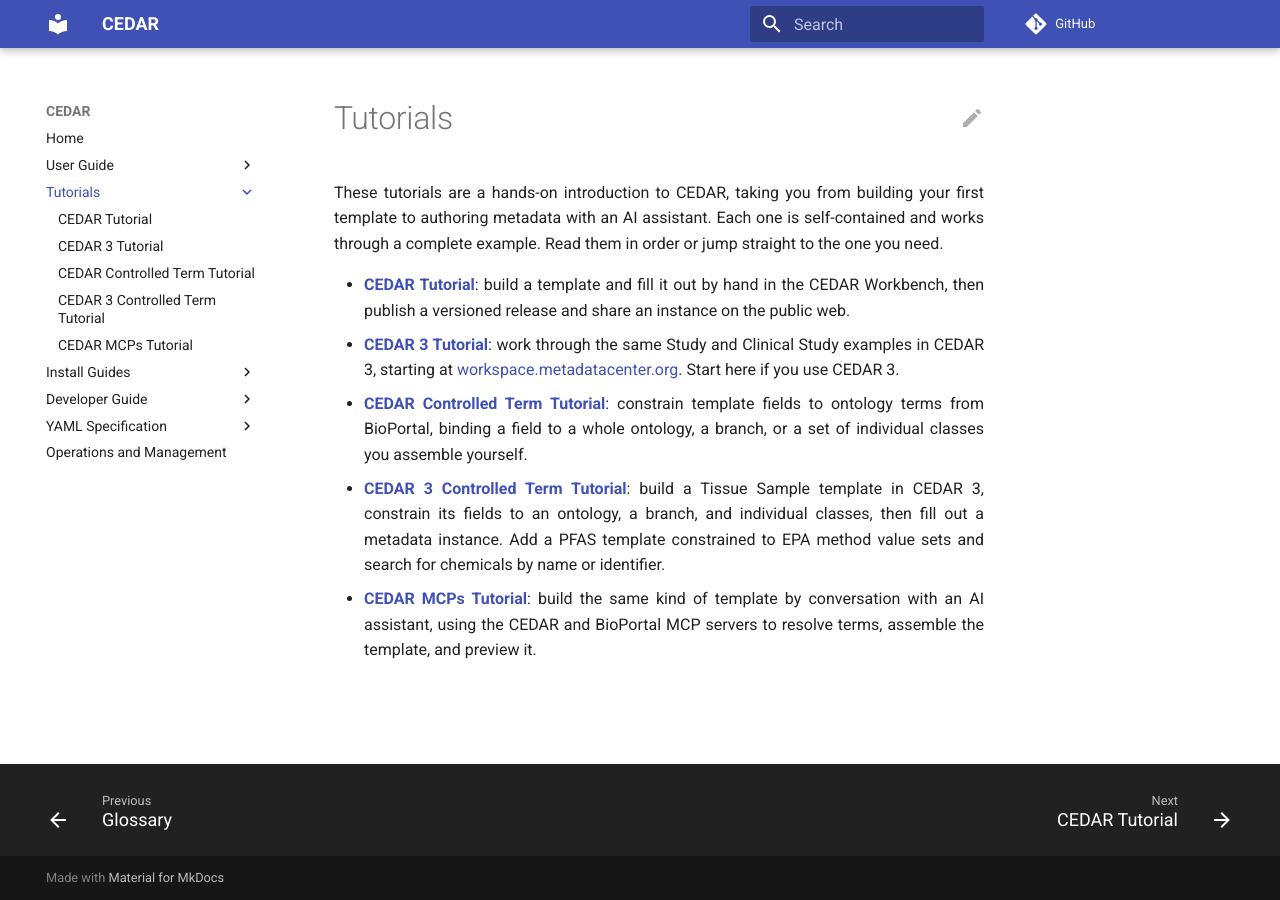
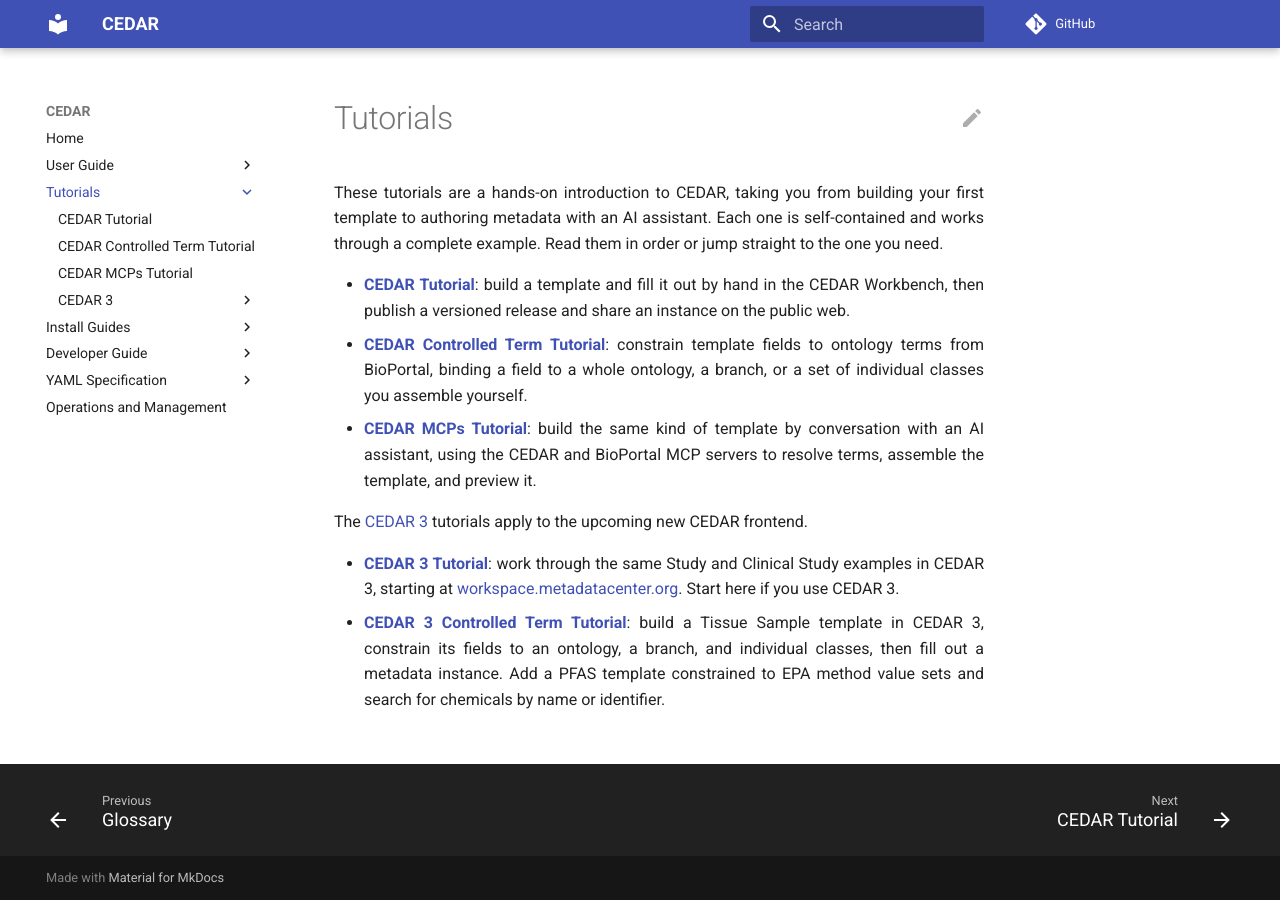
Before and after one commit to metadatacenter/cedar-mkdocs, an MkDocs documentation site: the page built from docs/tutorials/index.md, in a window 1280 px wide. Built offline with MkDocs 1.6.1 and Material for MkDocs 9.7.7, drawn with Linux system fonts in a browser that asks for light colours; comment, search, counter and statistics services are not loaded.

Commit message:
Group the CEDAR 3 tutorials in their own Tutorials subsection
The two CEDAR 3 tutorials sat interleaved with the CEDAR Workbench
tutorials. They now sit in a CEDAR 3 subsection whose index page says
they apply to the upcoming new CEDAR frontend. The tutorial pages keep
their URLs, and the Tutorials overview lists them in the same grouping.

Co-Authored-By: Claude Opus 5.5 <noreply@anthropic.com>

```diff
--- a/docs/tutorials/index.md
+++ b/docs/tutorials/index.md
@@ -8,17 +8,20 @@ straight to the one you need.
 - [**CEDAR Tutorial**](cedar_tutorial.md): build a template and fill it out by
   hand in the CEDAR Workbench, then publish a versioned release and share an
   instance on the public web.
+- [**CEDAR Controlled Term Tutorial**](cedar_term_tutorial.md): constrain template
+  fields to ontology terms from BioPortal, binding a field to a whole ontology, a
+  branch, or a set of individual classes you assemble yourself.
+- [**CEDAR MCPs Tutorial**](cedar_mcps_tutorial.md): build the same kind of
+  template by conversation with an AI assistant, using the CEDAR and BioPortal MCP
+  servers to resolve terms, assemble the template, and preview it.
+
+The [CEDAR 3](cedar3/index.md) tutorials apply to the upcoming new CEDAR frontend.
+
 - [**CEDAR 3 Tutorial**](cedar3_tutorial.md): work through the same Study and
   Clinical Study examples in CEDAR 3, starting at
   [workspace.metadatacenter.org](https://workspace.metadatacenter.org).
   Start here if you use CEDAR 3.
-- [**CEDAR Controlled Term Tutorial**](cedar_term_tutorial.md): constrain template
-  fields to ontology terms from BioPortal, binding a field to a whole ontology, a
-  branch, or a set of individual classes you assemble yourself.
 - [**CEDAR 3 Controlled Term Tutorial**](cedar3_term_tutorial.md): build a Tissue
   Sample template in CEDAR 3, constrain its fields to an ontology, a branch, and
   individual classes, then fill out a metadata instance. Add a PFAS template
   constrained to EPA method value sets and search for chemicals by name or identifier.
-- [**CEDAR MCPs Tutorial**](cedar_mcps_tutorial.md): build the same kind of
-  template by conversation with an AI assistant, using the CEDAR and BioPortal MCP
-  servers to resolve terms, assemble the template, and preview it.
--- a/mkdocs.yml
+++ b/mkdocs.yml
@@ -85,10 +85,12 @@ nav:
   - Tutorials:
       - tutorials/index.md
       - CEDAR Tutorial: tutorials/cedar_tutorial.md
-      - CEDAR 3 Tutorial: tutorials/cedar3_tutorial.md
       - CEDAR Controlled Term Tutorial: tutorials/cedar_term_tutorial.md
-      - CEDAR 3 Controlled Term Tutorial: tutorials/cedar3_term_tutorial.md
       - CEDAR MCPs Tutorial: tutorials/cedar_mcps_tutorial.md
+      - CEDAR 3:
+          - tutorials/cedar3/index.md
+          - CEDAR 3 Tutorial: tutorials/cedar3_tutorial.md
+          - CEDAR 3 Controlled Term Tutorial: tutorials/cedar3_term_tutorial.md
 
   - Install Guides:
       - install-overview/index.md
```
Also changed, not shown: docs/tutorials/cedar3/index.md (added, +3 -0 lines).
